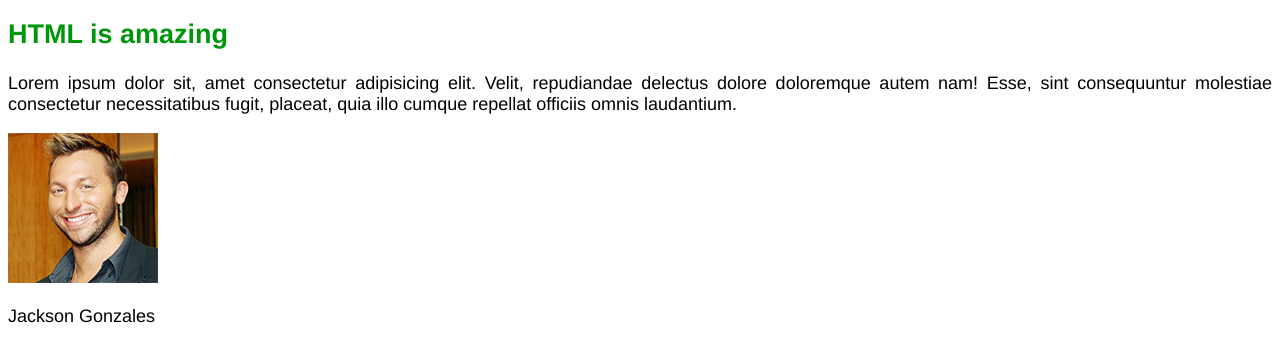
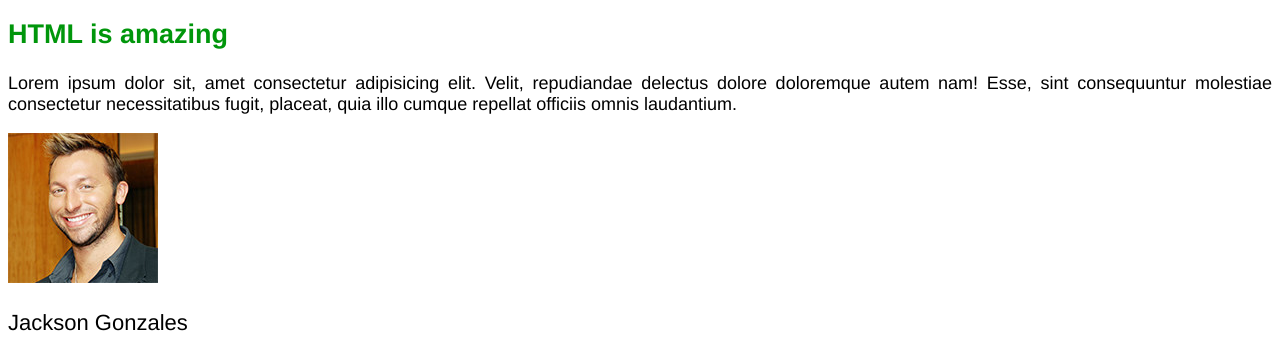
Before and after one commit to c4t3rpilL4r/realworld_responsive_websites_html5_css3, a PHP site: page / in a window 1280 px wide. Shown: the part 559-917 px from the top of the page. Before the commit the page ends 882 px from the top, so only its background shows below. Run offline with PHP 8.4, Linux system fonts and the light colour scheme.

Commit message:
015 Classes and IDs

```diff
--- a/03/index.html
+++ b/03/index.html
@@ -7,7 +7,7 @@
 	<body>
 		<h1>My first blog post</h1>
 		<h2>This is my first blog post</h2>
-		<p>
+		<p class="main-text">
 			This is a very <strong>strong</strong> test, because it is <strong>bold</strong>. <br>
 			I would like to <em>emphasize</em> how important it is to follow this course until the end! <br>
 			This is some <u>underlined</u> text. <br>
@@ -20,11 +20,11 @@
 		<a href="logo.jpg" target="_blank">HTML Logo</a>
 
 		<h2>HTML is amazing</h2>
-		<p>
+		<p class="main-text">
 			Lorem ipsum dolor sit, amet consectetur adipisicing elit. Velit, repudiandae delectus dolore doloremque autem nam! Esse, sint consequuntur molestiae consectetur necessitatibus fugit, placeat, quia illo cumque repellat officiis omnis laudantium.
 		</p>
 
 		<img src="author.jpg" alt="Author photo">
-		<p>Jackson Gonzales</p>
+		<p class="author-text">Jackson Gonzales</p>
 	</body>
 </html>
--- a/03/style.css
+++ b/03/style.css
@@ -18,3 +18,11 @@ h2 {
 p {
     text-align: justify;
 }
+
+.main-text {
+    text-align: justify;
+}
+
+.author-text {
+    font-size: 22px;
+}
```
